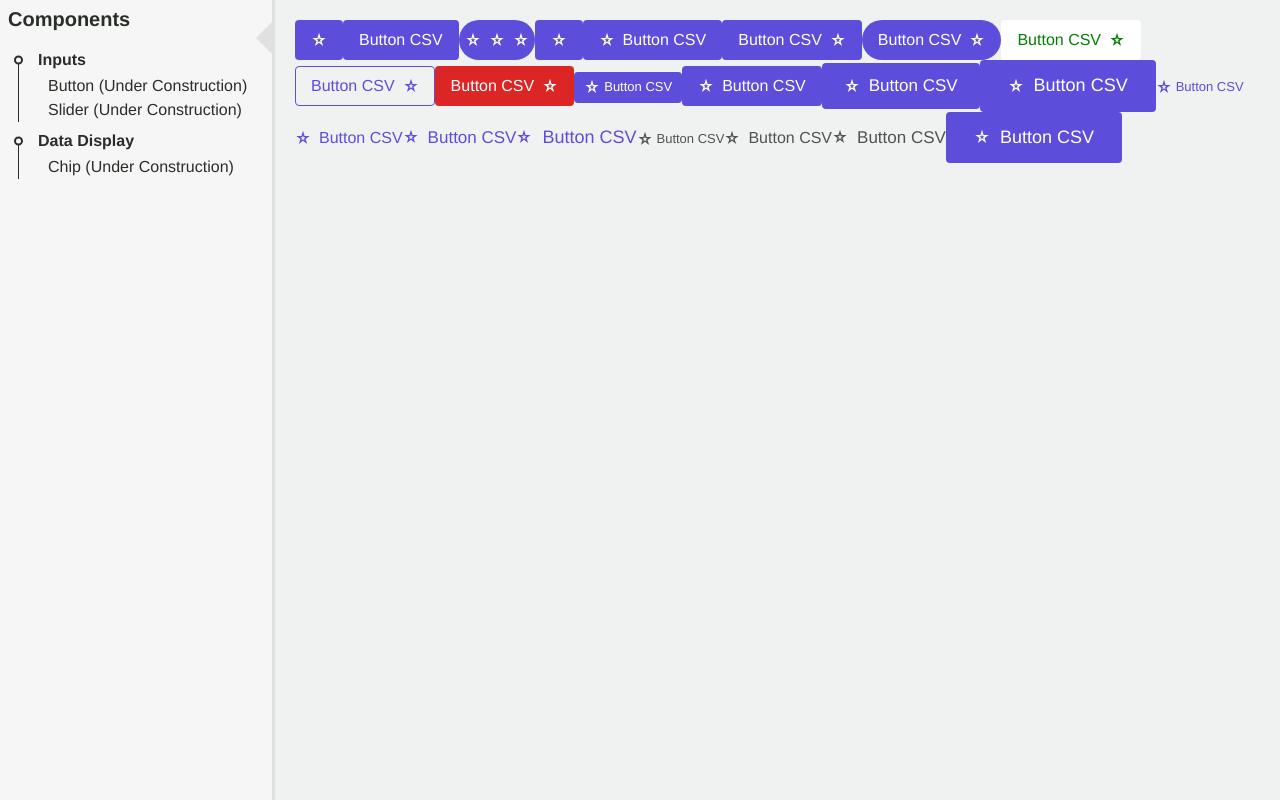
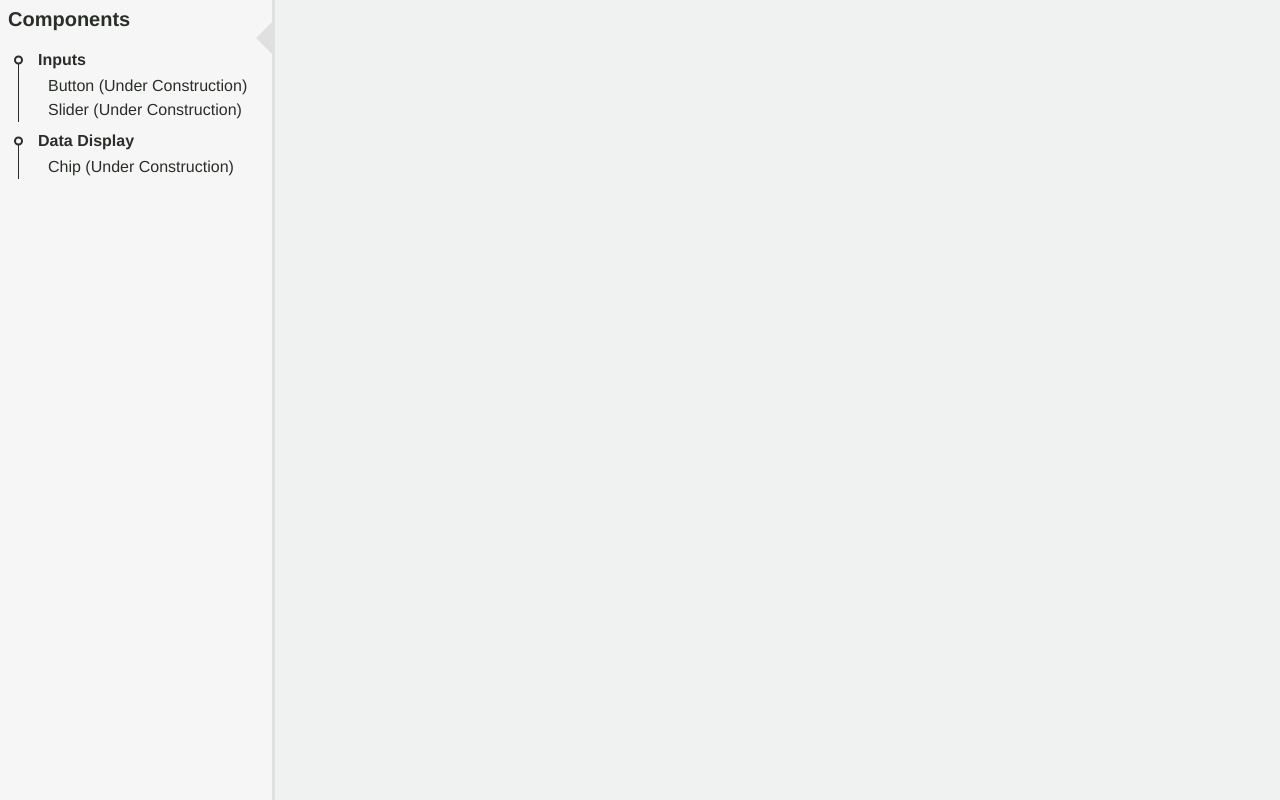
Before and after one commit to jalbe0076/component_kit, a Next.js app: page / in a window 1280 px wide. Built offline with nearby package versions, Linux system fonts and the light colour scheme.

Commit message:
Clear homepage content

```diff
--- a/src/app/page.tsx
+++ b/src/app/page.tsx
@@ -4,35 +4,8 @@ import styles from "./page.module.scss";
 import StarIcon from "../icons/StarIcon";
 
 export default function Home() {
-  const handleClick = () => {
-    console.log("Button clicked");
-  };
-
-  return (
-    <div style={{margin: "20px"}}>
-
-      <Button  iconRight={<StarIcon/>} onClick={handleClick}></Button>
-      <Button  onClick={handleClick}>Button CSV</Button>
-      <Button  iconLeft={<StarIcon/>} iconRight={<StarIcon/>} onClick={handleClick}><StarIcon/></Button>
-      <Button  iconLeft={<StarIcon/>} onClick={handleClick}></Button>
-      <Button  iconLeft={<StarIcon/>}  onClick={handleClick}>Button CSV</Button>
-      <Button  iconRight={<StarIcon/>} onClick={handleClick}>Button CSV</Button>
-      <Button   rounded={true} iconRight={<StarIcon/>} onClick={handleClick}>Button CSV</Button>
-      <Button  iconRight={<StarIcon/>} color="green" colorHover="green" variant="secondary" onClick={handleClick}>Button CSV</Button>
-      <Button  iconRight={<StarIcon/>} variant="outline" onClick={handleClick}>Button CSV</Button>
-      <Button  iconRight={<StarIcon/>} color="#008000" variant="destructive" onClick={handleClick}>Button CSV</Button>
-      <Button  iconLeft={<StarIcon/>} size="sm" onClick={handleClick}>Button CSV</Button>
-      <Button  iconLeft={<StarIcon/>} size="md" onClick={handleClick}>Button CSV</Button>
-      <Button  iconLeft={<StarIcon/>} size="lg" onClick={handleClick}>Button CSV</Button>
-      <Button  iconLeft={<StarIcon/>} size="xl" onClick={handleClick}>Button CSV</Button>
-      <Button  iconLeft={<StarIcon/>} size="sm" variant="link-color" onClick={handleClick}>Button CSV</Button>
-      <Button  iconLeft={<StarIcon/>} size="md" variant="link-color" onClick={handleClick}>Button CSV</Button>
-      <Button  iconLeft={<StarIcon/>} size="lg" variant="link-color" onClick={handleClick}>Button CSV</Button>
-      <Button  iconLeft={<StarIcon/>} size="xl" variant="link-color" onClick={handleClick}>Button CSV</Button>
-      <Button  iconLeft={<StarIcon/>} size="sm" variant="link-grey" onClick={handleClick}>Button CSV</Button>
-      <Button  iconLeft={<StarIcon/>} size="md" variant="link-grey" onClick={handleClick}>Button CSV</Button>
-      <Button  iconLeft={<StarIcon/>} size="lg" variant="link-grey" onClick={handleClick}>Button CSV</Button>
-      <Button  iconLeft={<StarIcon/>} size="xl" onClick={handleClick}>Button CSV</Button>
+return (
+    <div>
 
     </div>
   );
```
